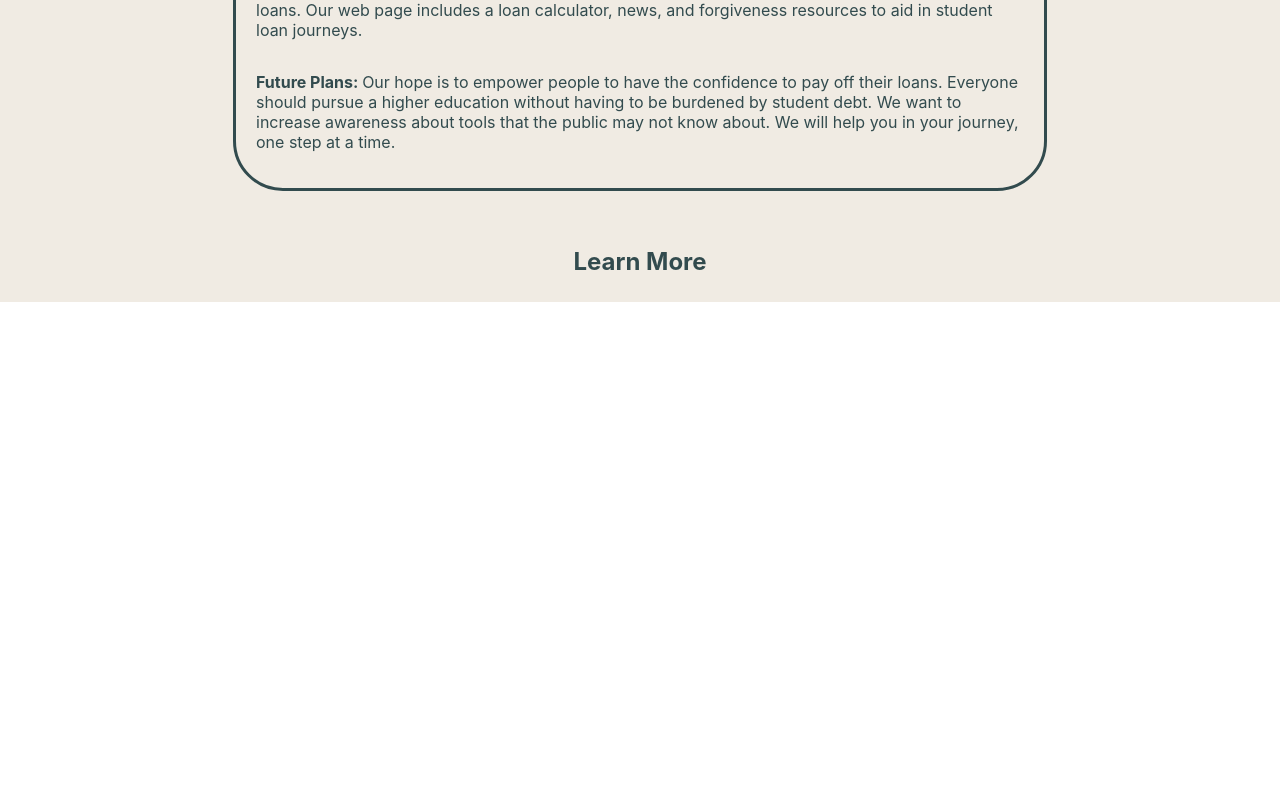
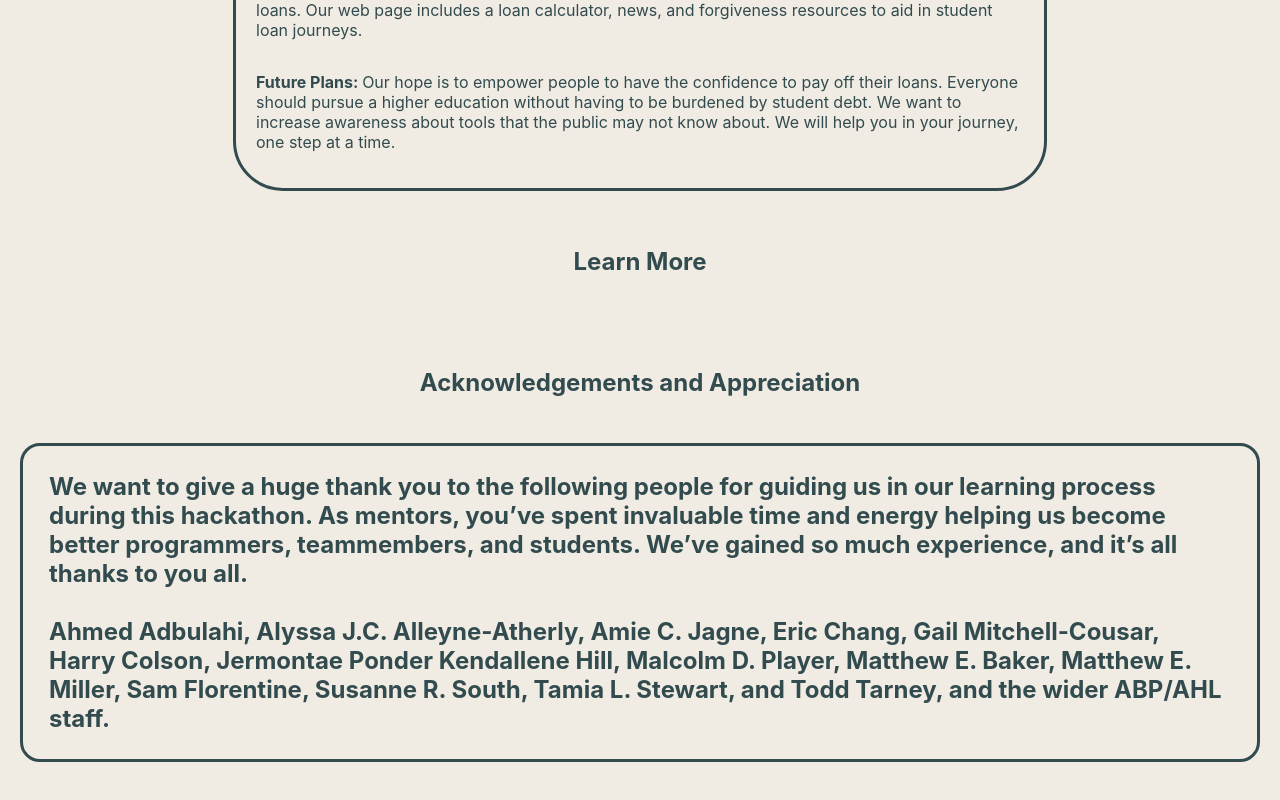
Before and after one commit to Cazi/JPMColumbusHackathon, a React (Create React App) app in the folder one-step/: page /learn in a window 1280 px wide. Shown: the part 1222-2022 px from the top of the page. Before the commit the page ends 1524 px from the top, so only its background shows below. Built offline with nearby package versions, Linux system fonts and the light colour scheme.

Commit message:
Added thanks and acknowledgements section to the bottom of the about us page

```diff
--- a/one-step/src/components/pages/LearnMorePage/LearnMorePage.tsx
+++ b/one-step/src/components/pages/LearnMorePage/LearnMorePage.tsx
@@ -69,6 +69,18 @@ const LearnMoreContainer = styled.p`
  color: #324b4e;
 `;
 
+const StyledFooter = styled.footer`
+  display: flex;
+  justify-content: center;
+  border-style: solid;
+  border-radius: 20px;
+  padding: 26px;
+  margin: 20px;
+  font-size: 24px;
+  font-weight: bold;
+  color: #324b4e;
+`;
+
 
 const LearnMorePage: FC = () => {
   return (
@@ -127,7 +139,7 @@ const LearnMorePage: FC = () => {
           </AboutMe>
         </ColumnsDivs>
       </ContentStyled>
-      <br/>
+      <br />
 
       <HeaderStyled>
         What We Do
@@ -149,7 +161,23 @@ const LearnMorePage: FC = () => {
       <HeaderStyled>
         Learn More
       </HeaderStyled>
-
+      <br />
+      <br />
+      <HeaderStyled>
+        Acknowledgements and Appreciation
+      </HeaderStyled>
+      <StyledFooter>
+        We want to give a huge thank you to the following people for guiding us in our learning process during this hackathon.
+        As mentors, you’ve spent invaluable time and energy helping us become better programmers, teammembers, and students.
+        We’ve gained so much experience, and it’s all thanks to you all.
+        <br />
+        <br />
+        Ahmed Adbulahi, Alyssa J.C. Alleyne-Atherly, Amie C. Jagne, Eric Chang, Gail Mitchell-Cousar, Harry Colson, Jermontae Ponder
+        Kendallene Hill, Malcolm D. Player, Matthew E. Baker, Matthew E. Miller, Sam Florentine, Susanne R. South, Tamia L. Stewart, and
+        Todd Tarney, and the wider ABP/AHL staff.
+      </StyledFooter>
+      <br />
+      <br />
     </LearnMorePageContainer>
   );
 };
```
Lines whose indentation alone changed are shown as unchanged.
